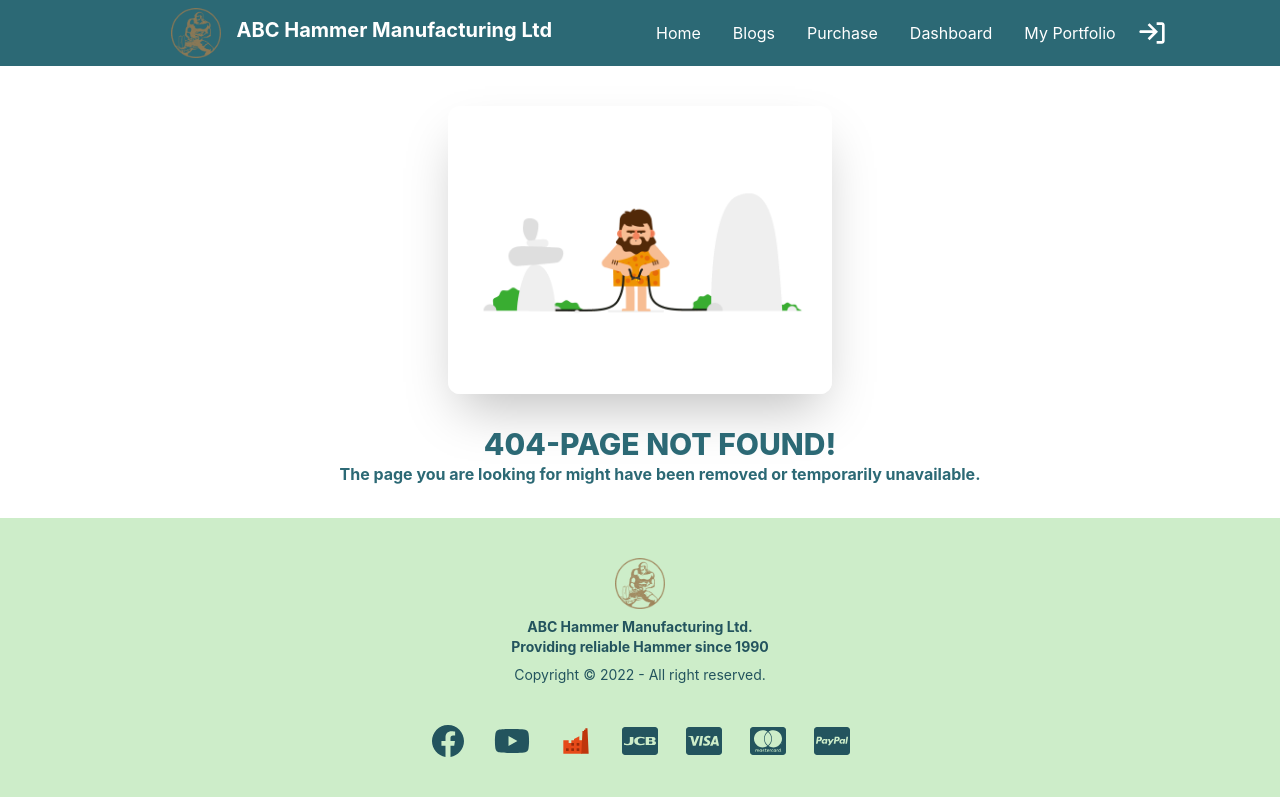
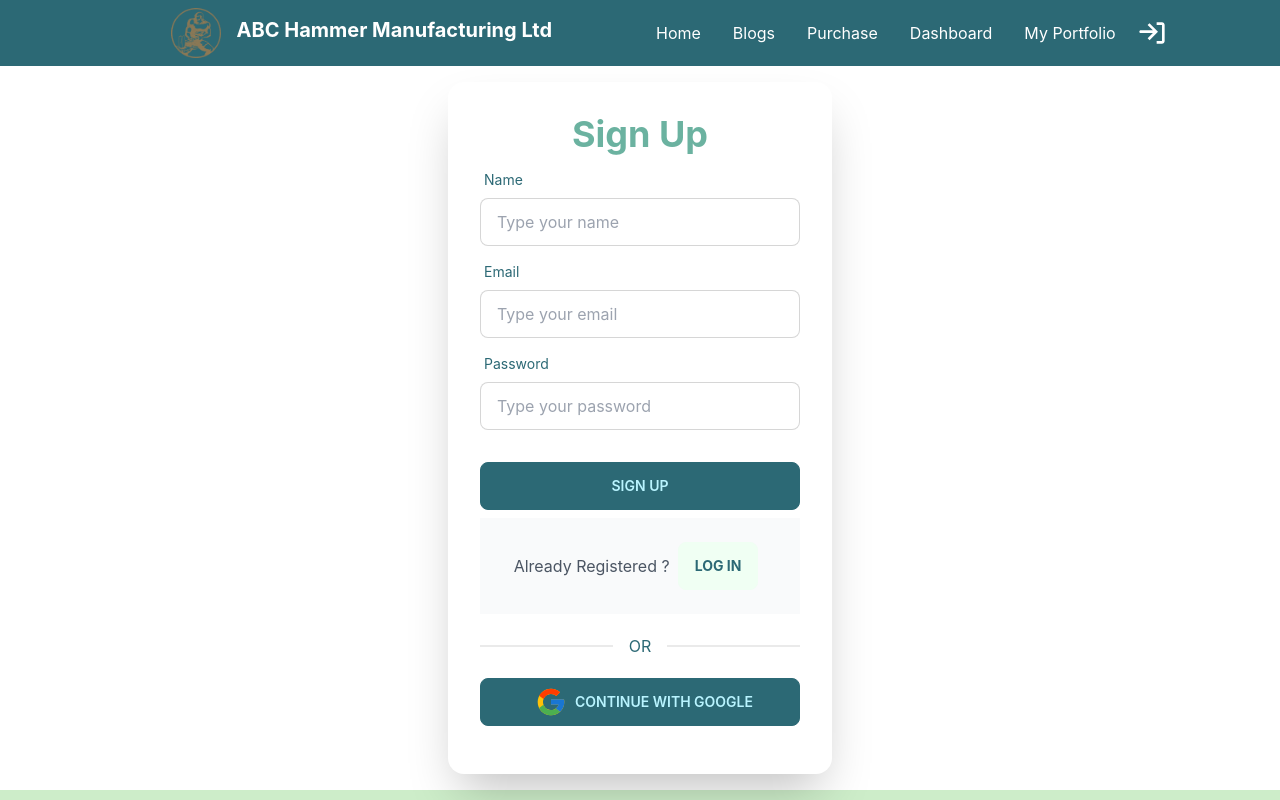
Before and after one commit to mb-tousif/abcHammer-client, a React (Create React App) app: page /signUp in a window 1280 px wide. Shown: the top 800 px of the page. Built offline with nearby package versions, Linux system fonts and the light colour scheme.

Commit message:
Review Section Added

```diff
--- a/package.json
+++ b/package.json
@@ -6,6 +6,7 @@
     "@testing-library/jest-dom": "^5.16.4",
     "@testing-library/react": "^13.2.0",
     "@testing-library/user-event": "^13.5.0",
+    "axios": "^0.27.2",
     "daisyui": "^2.15.0",
     "firebase": "^9.8.1",
     "react": "^18.1.0",
--- a/src/App.js
+++ b/src/App.js
@@ -7,6 +7,7 @@ import PurchasedMain from "../src/components/PurchasedPage/PurchasedMain";
 import NotFoundPage from './components/notFoundPage/NotFoundPage';
 import Footer from './components/SharedPages/Footer/Footer';
 import LogIn from './components/userAuthentication/LogIn';
+import SignUp from './components/userAuthentication/SignUp';
 
 function App() {
   return (
@@ -18,6 +19,7 @@ function App() {
         <Route path="/blogs" element={<Blogs/>} />
         <Route path="/purchase" element={<PurchasedMain/>} />
         <Route path="/logIn" element={<LogIn/>} />
+        <Route path="/signUp" element={<SignUp/>} />
         <Route path="*" element={<NotFoundPage/>} />
       </Routes>
       <Footer/>
--- a/src/components/Home/HomeMain.js
+++ b/src/components/Home/HomeMain.js
@@ -1,10 +1,12 @@
 import React from 'react';
 import Banner from './Banner';
+import ReviewSection from './ReviewSection';
 
 const HomeMain = () => {
     return (
         <div>
             <Banner/>
+            <ReviewSection/>
         </div>
     );
 };
--- /dev/null
+++ b/src/components/Home/Review.js
@@ -0,0 +1,19 @@
+import React from 'react';
+
+const Review = ({review}) => {
+    const {name, img, address, comment} = review;
+    return (
+    <div className="max-w-md text-primary px-6 py-4 mx-auto mt-12 bg-secondary rounded-lg shadow-2xl dark:bg-gray-900">
+        <div className="flex justify-center -mt-16 md:justify-end">
+            <img className="object-cover w-20 h-20 border-2 border-blue-500 rounded-full dark:border-blue-400" alt="Testimonial avatar" src={img}/>
+        </div>
+        <h2 className="mt-2 text-xl font-medium md:mt-0 md:text-3xl">Location: {address}</h2>
+        <p className="mt-2">{comment}</p>
+        <div className="flex justify-end mt-4">
+            <span className="text-xl font-medium text-neutral">{name}</span>
+        </div>
+    </div>
+    );
+};
+
+export default Review;
--- a/src/components/Home/ReviewSection.js
+++ b/src/components/Home/ReviewSection.js
@@ -1,29 +1,31 @@
-import React from 'react';
+import { useQuery } from 'react-query';
+import Loading from '../SharedPages/Loading/Loading';
+import Review from './Review';
+import { RiUserVoiceFill } from "react-icons/ri";
 
 const ReviewSection = () => {
+  const url = "http://localhost:4000/reviews";
+  const { isLoading, data: reviews, error } = useQuery('reviews',
+  ()=>fetch(url).then(res=>res.json()))
+
+  if(isLoading){
+    return <Loading/>
+  }
     return (
-        <section class="text-gray-600 body-font">
-  <div class="container px-5 py-24 mx-auto">
-    <div class="flex flex-wrap w-full mb-20 flex-col items-center text-center">
-      <h1 class="sm:text-3xl text-2xl font-medium title-font mb-2 text-gray-900">Pitchfork Kickstarter Taxidermy</h1>
-      <p class="lg:w-1/2 w-full leading-relaxed text-gray-500">Whatever cardigan tote bag tumblr hexagon brooklyn asymmetrical gentrify, subway tile poke farm-to-table.</p>
-    </div>
-    <div class="flex flex-wrap -m-4">
-      <div class="xl:w-1/3 md:w-1/2 p-4">
-        <div class="border border-gray-200 p-6 rounded-lg">
-          <div class="w-10 h-10 inline-flex items-center justify-center rounded-full bg-indigo-100 text-indigo-500 mb-4">
-            <svg fill="none" stroke="currentColor" stroke-linecap="round" stroke-linejoin="round" stroke-width="2" class="w-6 h-6" viewBox="0 0 24 24">
-              <path d="M12 22s8-4 8-10V5l-8-3-8 3v7c0 6 8 10 8 10z"></path>
-            </svg>
+      <section className="bg-base-100 body-font">
+        <div className="container px-5 py-24 mx-auto">
+          <div className="flex flex-wrap w-full mb-20 flex-col items-center text-center">
+            <h1 className="sm:text-3xl indicator text-3xl font-bold title-font mb-2 text-primary">Hello Guest<span className="indicator-start badge badge-primary"><RiUserVoiceFill/></span></h1>
+            <p className="lg:w-1/2 w-full leading-relaxed text-primary font-medium">ABC Hammer Manufacturing Ltd. is the World Best Hammer manufacturer. Here is our Valued Clients Reviews. Please Explore then PURCHASE</p>
           </div>
-          <h2 class="text-lg text-gray-900 font-medium title-font mb-2">Ramona Falls</h2>
-          <p class="leading-relaxed text-base">Fingerstache flexitarian street art 8-bit waist co, subway tile poke farm.</p>
+          <div className="grid md:grid-cols-2 grid-cols-1 gap-6 mx-auto my-auto">
+            {
+              reviews.map(review=><Review review={review} key={review._id}/>)
+            }
+          </div>
+          <button className="btn btn-wide btn-primary mt-10">Add your Experience</button>
         </div>
-      </div>
-    </div>
-    <button class="flex mx-auto mt-16 text-white bg-indigo-500 border-0 py-2 px-8 focus:outline-none hover:bg-indigo-600 rounded text-lg">Button</button>
-  </div>
-</section>
+      </section>
     );
 };
 
--- a/src/components/SharedPages/Footer/Footer.js
+++ b/src/components/SharedPages/Footer/Footer.js
@@ -5,10 +5,10 @@ import { FcFactoryBreakdown } from "react-icons/fc";
 import { FaCcJcb, FaCcVisa, FaCcMastercard, FaCcPaypal, FaYoutube } from "react-icons/fa";
 const Footer = () => {
     return (
-        <footer class="footer footer-center p-10 bg-accent text-primary-focus">
+        <footer className="footer footer-center p-10 bg-accent text-primary-focus">
             <div>
                 <img src={ABCHammerLogo}  width="50" height="40" viewBox="0 0 24 24" alt="Logo" />
-                <p class="font-bold">ABC Hammer Manufacturing Ltd. <br/>Providing reliable Hammer since 1990</p>
+                <p className="font-bold">ABC Hammer Manufacturing Ltd. <br/>Providing reliable Hammer since 1990</p>
                 <p>Copyright &#169; {new Date().getFullYear()} - All right reserved.</p>
             </div>
             <div>
--- a/src/components/userAuthentication/LogIn.js
+++ b/src/components/userAuthentication/LogIn.js
@@ -1,33 +1,34 @@
 import React from 'react';
 import { FcGoogle } from "react-icons/fc";
+import { Link } from 'react-router-dom';
 
 const LogIn = () => {
     return (
-     <div class="hero bg-base-100">
-        <div class="hero-content w-full">
-        <div class="card flex-shrink-0 w-full max-w-sm shadow-2xl bg-base-100">
-        <div class="card-body">
-          <h1 class="md:text-4xl text-2xl text-secondary font-bold">Log In</h1>
-         <div class="form-control">
-          <label class="label"><span class="label-text">Email</span></label>
-          <input type="text" placeholder="email" class="input input-bordered"/>
+     <div className="hero bg-base-100">
+        <div className="hero-content w-full">
+        <div className="card flex-shrink-0 w-full max-w-sm shadow-2xl bg-base-100">
+        <div className="card-body">
+          <h1 className="md:text-4xl text-2xl text-secondary font-bold">Log In</h1>
+         <div className="form-control">
+          <label className="label"><span className="label-text">Email</span></label>
+          <input type="text" placeholder="email" className="input input-bordered"/>
          </div>
-        <div class="form-control">
-          <label class="label"><span class="label-text">Password</span></label>
-          <input type="text" placeholder="password" class="input input-bordered"/>
+        <div className="form-control">
+          <label className="label"><span className="label-text">Password</span></label>
+          <input type="text" placeholder="password" className="input input-bordered"/>
         </div>
-        <div class="form-control mt-6">
-          <button class="btn btn-primary">Log In</button>
+        <div className="form-control mt-6">
+          <button className="btn btn-primary">Log In</button>
         </div>
-        <div class="flex items-center justify-center py-4 text-center bg-gray-50 dark:bg-gray-700">
-            <span class="text-sm text-gray-600 dark:text-gray-200">Don't have an account? </span>
-            <span href="#" class="mx-2 text-sm font-bold text-blue-500 dark:text-blue-400 hover:underline">Register</span>
+        <div className="flex items-center justify-center py-4 text-center bg-gray-50 dark:bg-gray-700">
+            <span className="text-gray-600">Don't have an account ?</span>
+            <Link to='/signUp' className="mx-2 text-sm font-bold text-primary m-2 btn hover:bg-accent">Register</Link>
         </div>
-        <div class="flex flex-col w-full border-opacity-50">
-          <div class="divider">OR</div>
+        <div className="flex flex-col w-full border-opacity-50">
+          <div className="divider">OR</div>
         </div>
         <div className="">
-          <button class="btn btn-primary mb-4 w-full max-w-xs"><FcGoogle className='md:w-12 md:h-8 w-8 h-8'/>Continue with Google</button>
+          <button className="btn btn-primary mb-4 w-full max-w-xs"><FcGoogle className='md:w-12 md:h-8 w-8 h-8'/>Continue with Google</button>
         </div>
       </div>
     </div>
--- a/src/components/userAuthentication/SignUp.js
+++ b/src/components/userAuthentication/SignUp.js
@@ -1,37 +1,38 @@
 import React from 'react';
 import { FcGoogle } from "react-icons/fc";
+import { Link } from 'react-router-dom';
 
 const SignUp = () => {
     return (
-    <div class="hero bg-base-100">
-      <div class="hero-content w-full">
-        <div class="card flex-shrink-0 w-full max-w-sm shadow-2xl bg-base-100">
-            <div class="card-body">
-              <h1 class="md:text-4xl text-2xl text-secondary font-bold">Log In</h1>
-              <div class="form-control">
-                <label class="label"><span class="label-text">Name</span></label>
-                <input type="text" placeholder="email" class="input input-bordered"/>
+    <div className="hero bg-base-100 text-primary">
+      <div className="hero-content w-full">
+        <div className="card flex-shrink-0 w-full max-w-sm shadow-2xl bg-base-100">
+            <div className="card-body">
+              <h1 className="md:text-4xl text-2xl text-secondary font-bold">Sign Up</h1>
+              <div className="form-control">
+                <label className="label"><span className="label-text text-primary">Name</span></label>
+                <input type="text" name='name' placeholder="Type your name" className="input input-bordered"/>
               </div>
-              <div class="form-control">
-                <label class="label"><span class="label-text">Email</span></label>
-                <input type="text" placeholder="email" class="input input-bordered"/>
+              <div className="form-control">
+                <label className="label"><span className="label-text text-primary">Email</span></label>
+                <input type="email" name='email' placeholder="Type your email" className="input input-bordered"/>
               </div>
-              <div class="form-control">
-                <label class="label"><span class="label-text">Password</span></label>
-                <input type="text" placeholder="password" class="input input-bordered"/>
+              <div className="form-control">
+                <label className="label"><span className="label-text text-primary">Password</span></label>
+                <input type="password" name='password' placeholder="Type your password" className="input input-bordered"/>
               </div>
-            <div class="form-control mt-6">
-              <button class="btn btn-primary">Sign Up</button>
+            <div className="form-control mt-6">
+              <button className="btn btn-primary">Sign Up</button>
             </div>
-            <div class="flex items-center justify-center py-4 text-center bg-gray-50 dark:bg-gray-700">
-                <span class="text-sm text-gray-600 dark:text-gray-200">Already Registered?</span>
-                <span href="#" class="mx-2 text-sm font-bold text-blue-500 dark:text-blue-400 hover:underline">Log In</span>
+            <div className="flex items-center justify-center py-4 text-center bg-gray-50 dark:bg-gray-700">
+                <span className="text-gray-600">Already Registered ?</span>
+                <Link to='/logIn' className="m-2 btn text-sm font-bold text-primary hover:bg-accent">Log In</Link>
             </div>
-            <div class="flex flex-col w-full border-opacity-50">
-               <div class="divider">OR</div>
+            <div className="flex flex-col w-full border-opacity-50">
+               <div className="divider">OR</div>
             </div>
             <div className="">
-              <button class="btn btn-primary mb-4 w-full max-w-xs"><FcGoogle className='md:w-12 md:h-8 w-8 h-8'/>Continue with Google</button>
+              <button className="btn btn-primary mb-4 w-full max-w-xs"><FcGoogle className='md:w-12 md:h-8 w-8 h-8'/>Continue with Google</button>
             </div>
            </div>
         </div>
--- a/src/index.js
+++ b/src/index.js
@@ -4,13 +4,17 @@ import "./index.css";
 import App from "./App";
 import reportWebVitals from "./reportWebVitals";
 import { BrowserRouter } from "react-router-dom";
+import { QueryClient, QueryClientProvider } from "react-query";
+const queryClient = new QueryClient();
 
 const root = ReactDOM.createRoot(document.getElementById("root"));
 root.render(
   <BrowserRouter>
+   <QueryClientProvider client={queryClient}>
     <React.StrictMode>
       <App />
     </React.StrictMode>
+    </QueryClientProvider>
   </BrowserRouter>
 );
 
```
Also changed, not shown: 1 other file (tests, documents, lock files or other folders).
